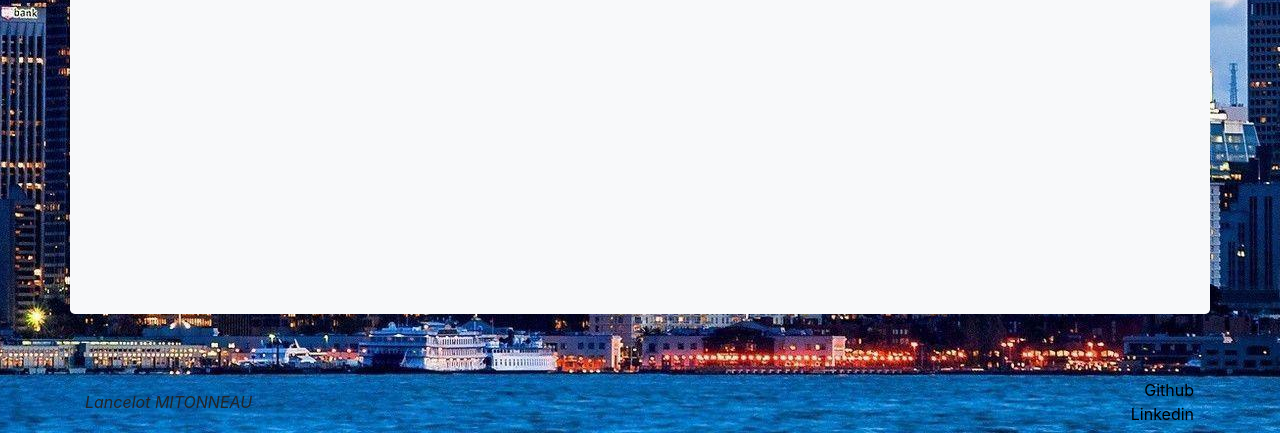
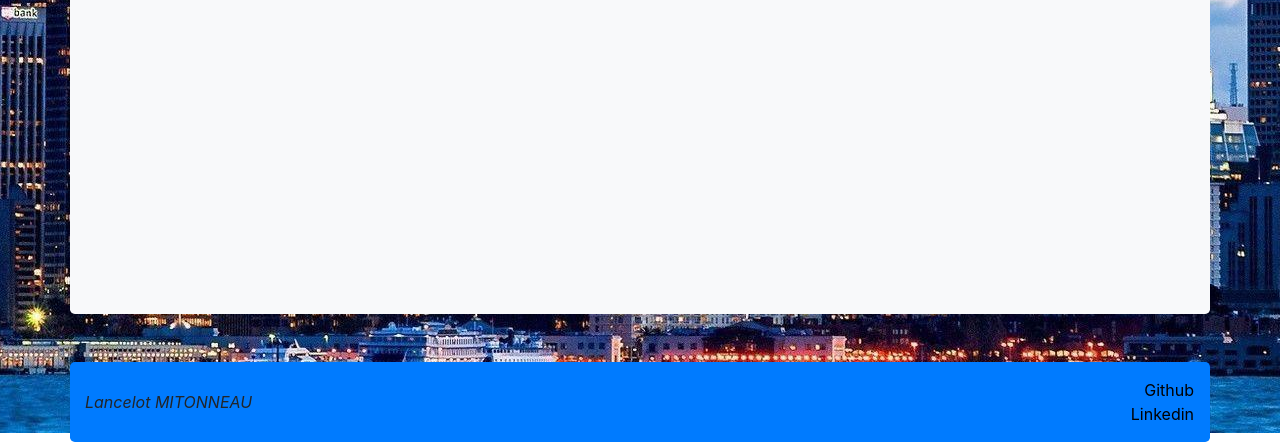
Before and after one commit to Lancelot-M/projet_7, a plain HTML site: page templates/index.html in a window 1280 px wide. Shown: the part 776-1218 px from the top of the page. Drawn offline with nearby package versions, Linux system fonts and the light colour scheme.

Commit message:
footer bg

```diff
--- a/templates/index.html
+++ b/templates/index.html
@@ -101,7 +101,7 @@
 		</div>
 	</div>
 
-	<footer class="container rounded-lg">
+	<footer class="container rounded-lg bg-primary">
 		<div class="row">
 			<div class="col my-auto font-italic">
 				Lancelot MITONNEAU
```
